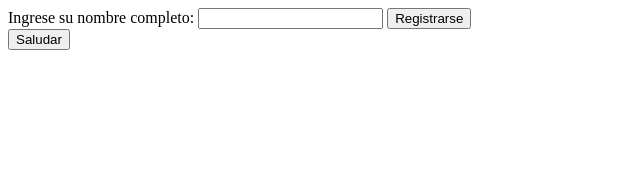
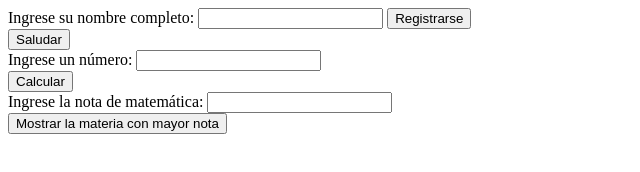
Before and after one commit to 48313612/apuntes_efsi, a plain HTML site: page index.html in a window 1280 px wide. Shown: the whole page, without its empty margins (0-640 px from the left). Drawn offline with Linux system fonts and the light colour scheme.

Commit message:
to do list

```diff
--- a/index.html
+++ b/index.html
@@ -17,8 +17,32 @@
     </form>
 
 <!-- TP NIVELACION -->
-    <button onclick="saludar()">Saludar</button>
-    <div id="ejercicio1"></div>
+<button onclick="saludar()">Saludar</button>
+<div id="ejercicio1"></div>
+
+<!-- TP CALCULADORA -->
+<form id="form" class="form">
+    <div class="form-group">
+        <label for="num1">Ingrese un número: </label>
+        <!-- llama a la función cada vez que el usuario escribe algo en tiempo real -->
+        <input type="text" id="num1" oninput="calculadora()">
+    </div>
+    <button type="button" onclick="calcular()">Calcular</button>
+        <div role="alert" id="alertaVerde" style="display: none;"> </div>
+        <div id="alertaRojo" style="display: none;"> </div>
+</form>
+
+<!-- TP 1 BIS -->
+<div class="form-group">
+    <label for="notaMatematica">Ingrese la nota de matemática: </label>
+    <input type="text" id="notaMatematica" class="form-control" oninput="validarForm()">
+</div>
+<button type="button" onclick="mostrarMayorNota()">Mostrar la materia con mayor nota</button>
+<div class="alert alert-primary" role="alert" id="alertaAzul" style="display: none;"> </div>
+
+
+
+<!-- TP TO DO LIST BIS -->
 
 <script src="script.js"> </script>
 </body>
--- a/script.js
+++ b/script.js
@@ -7,10 +7,7 @@ function validarForm() {
         contraseñaValida = true;
     }
     // Comprobar validaciones
-    if (!mailValido) {
-        alert('error');
-        return false;
-    }
+    if (!mailValido) { alert('error'); return false; }
     //submit valores ingresados
     registrarseForm.submit();
 }
@@ -21,7 +18,55 @@ function saludar(){
     let numero = parseFloat(prompt("Ingresa un número:"));
     //trae mediante el id nombre el valor
     let ejercicio1 = document.getElementById("ejercicio1");
-    //innerHTML es para darle un nuevo contenido
+    //innerHTML es para darle un nuevo contenido a la respuesta
     ejercicio1.innerHTML = "Hola " + nombre;
     console.log("Hola " + nombre);
 }
+
+function calculadora() {
+    let num1 = document.getElementById('num1').value;
+    let num1Valido = validacion(num1);
+    //si el numero es valido aparece en verde en tiempo real, sino en rojo
+    document.getElementById('num1').style.backgroundColor =
+        num1 === '' ? '' : (num1Valido ? "#D6E5BD" : "#ff686b");
+}
+
+function calcular() {
+    let num1 = parseFloat(document.getElementById('num1').value);
+    let num2 = 1;
+    let resultado = num1 + num2;
+    let mensaje = `El resultado es ${resultado}`;
+    let alertaVerde = document.getElementById('alertaVerde');
+    let alertaRojo = document.getElementById('alertaRojo');
+    if (resultado >= 0) {
+        console.log("verde");
+        alertaVerde.innerHTML = mensaje;
+        alertaVerde.style.display = "block";
+    } else {
+        alertaRojo.innerHTML = mensaje;
+        alertaRojo.style.display = "block";
+    }
+}
+
+function mostrarMayorNota() {
+    let notaMatematica = parseFloat(document.getElementById('notaMatematica').value);
+    let notaLengua = parseFloat(document.getElementById('notaLengua').value);
+    let notaEFSI = parseFloat(document.getElementById('notaEFSI').value);
+
+    let notas = [
+        { materia: "Matematica", nota: notaMatematica },
+        { materia: "Lengua", nota: notaLengua },
+        { materia: "EFSI", nota: notaEFSI }
+    ];
+
+    let mayorNota = Math.max(...notas.map(nota => nota.nota));
+
+    let materiasConMayorNota = notas.filter(nota => nota.nota === mayorNota);
+
+    let materias = materiasConMayorNota.map(nota => nota.materia).join(", ");
+
+    let mensaje = `Las materias con la mayor nota (${mayorNota}) son: ${materias}`;
+    let alertaAzul = document.getElementById('alertaAzul');
+    alertaAzul.innerHTML = mensaje;
+    alertaAzul.style.display = "block";
+}
```
